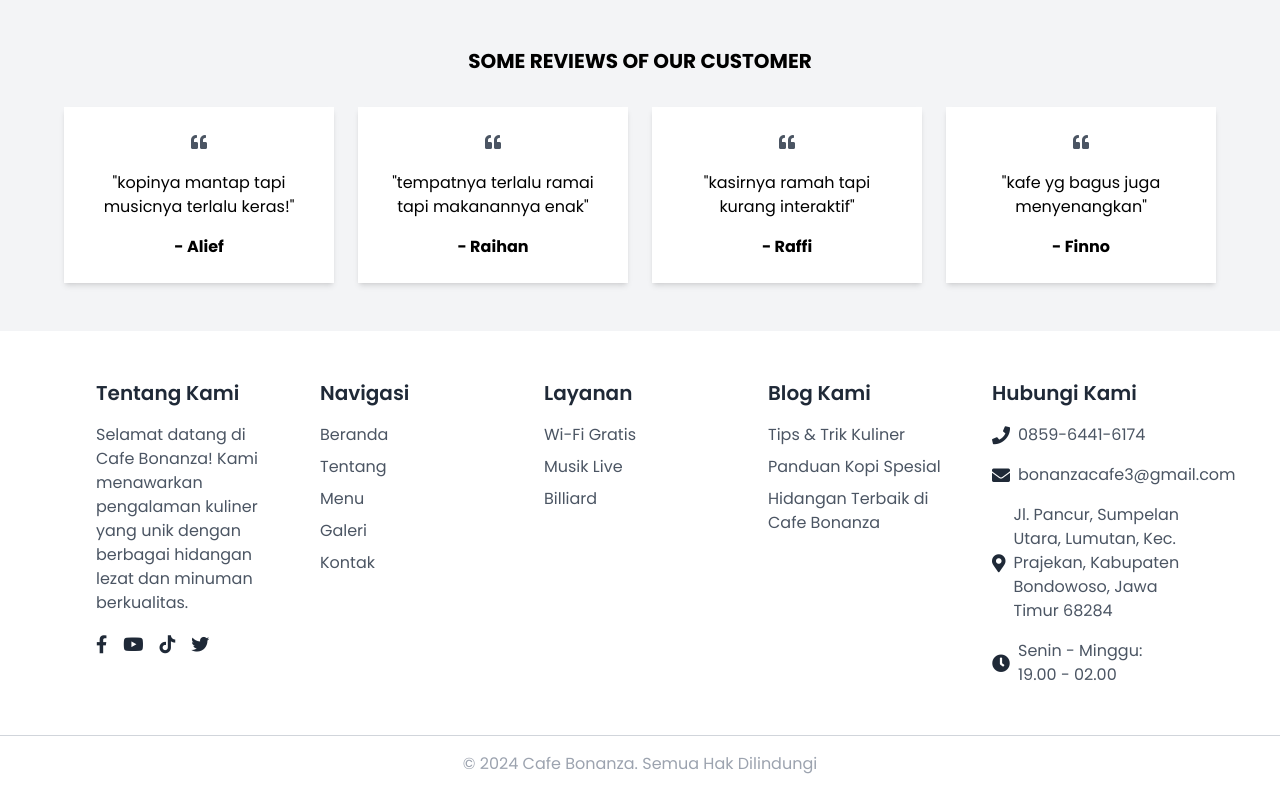
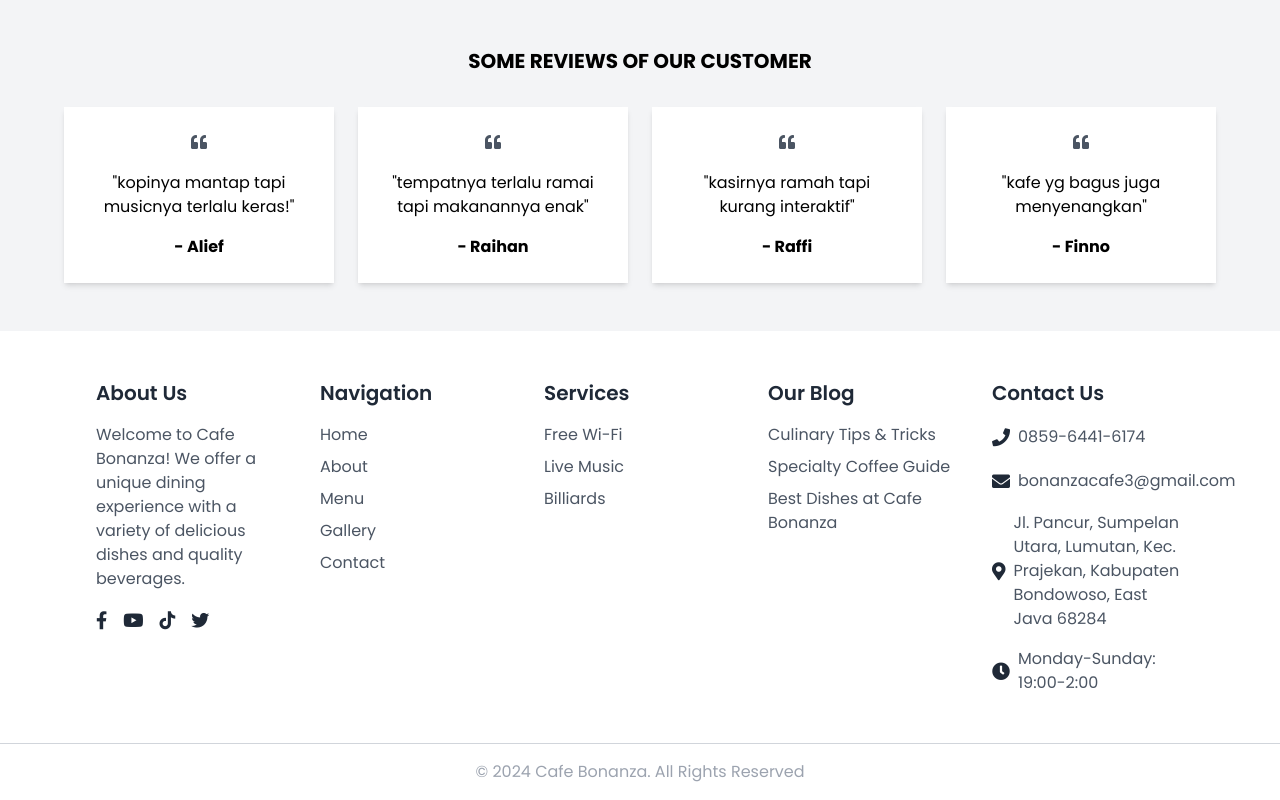
Before and after one commit to Chandra13July/CafeBonanza, a PHP site: page /layout/footer in a window 1280 px wide. Shown: the part 2680-3480 px from the top of the page. Before the commit the page ends 3454 px from the top, so only its background shows below. Run offline with PHP 8.4, Linux system fonts and the light colour scheme; some libraries are stand-ins or nearby versions; some web fonts are replaced.

Commit message:
Update Fitur Layout

```diff
--- a/app/views/layout/footer.php
+++ b/app/views/layout/footer.php
@@ -1,10 +1,3 @@
-<html lang="id">
-<head>
-    <meta charset="UTF-8">
-    <meta name="viewport" content="width=device-width, initial-scale=1.0">
-    <script src="https://cdn.tailwindcss.com"></script>
-    <link rel="stylesheet" href="https://cdnjs.cloudflare.com/ajax/libs/font-awesome/5.15.3/css/all.min.css">
-    <link href="https://fonts.googleapis.com/css2?family=Poppins:wght@100;200;300;400;500;600;700&display=swap" rel="stylesheet" />
     <style>
         body {
             font-family: 'Poppins', sans-serif;
@@ -15,10 +8,9 @@
     <body class="bg-gray-200 min-h-screen flex flex-col justify-end">
         <footer class="bg-white py-12">
             <div class="container mx-auto grid grid-cols-1 md:grid-cols-2 lg:grid-cols-5 gap-8 px-4 md:px-12 lg:px-24">
-            <!-- Tentang Kami -->
                 <div class="aboutus">
-                <h2 class="text-xl font-semibold text-gray-800 mb-4">Tentang Kami</h2>
-                <p class="text-gray-600 text-base">Selamat datang di Cafe Bonanza! Kami menawarkan pengalaman kuliner yang unik dengan berbagai hidangan lezat dan minuman berkualitas.</p>
+                    <h2 class="text-xl font-semibold text-gray-800 mb-4">About Us</h2>
+                    <p class="text-gray-600 text-base">Welcome to Cafe Bonanza! We offer a unique dining experience with a variety of delicious dishes and quality beverages.</p>
                     <ul class="flex space-x-4 mt-4">
                         <li><a href="#" class="text-gray-800 hover:text-gray-600 transition duration-300 text-lg"><i class="fab fa-facebook-f"></i></a></li>
                         <li><a href="#" class="text-gray-800 hover:text-gray-600 transition duration-300 text-lg"><i class="fab fa-youtube"></i></a></li>
@@ -26,38 +18,34 @@
                         <li><a href="#" class="text-gray-800 hover:text-gray-600 transition duration-300 text-lg"><i class="fab fa-twitter"></i></a></li>
                     </ul>
                 </div>
-            <!-- Tautan Navigasi -->
                 <div class="quicklinks">
-                <h2 class="text-xl font-semibold text-gray-800 mb-4">Navigasi</h2>
+                    <h2 class="text-xl font-semibold text-gray-800 mb-4">Navigation</h2>
                     <ul class="space-y-2">
-                    <li><a href="#" class="text-gray-600 hover:text-gray-800 transition duration-300 text-base">Beranda</a></li>
-                    <li><a href="#" class="text-gray-600 hover:text-gray-800 transition duration-300 text-base">Tentang</a></li>
-                    <li><a href="#" class="text-gray-600 hover:text-gray-800 transition duration-300 text-base">Menu</a></li>
-                    <li><a href="#" class="text-gray-600 hover:text-gray-800 transition duration-300 text-base">Galeri</a></li>
-                    <li><a href="#" class="text-gray-600 hover:text-gray-800 transition duration-300 text-base">Kontak</a></li>
+                        <li><a href="<?= BASEURL; ?>/home/index" class="text-gray-600 hover:text-gray-800 transition duration-300 text-base">Home</a></li>
+                        <li><a href="<?= BASEURL; ?>/home/about" class="text-gray-600 hover:text-gray-800 transition duration-300 text-base">About</a></li>
+                        <li><a href="<?= BASEURL; ?>/home/menu" class="text-gray-600 hover:text-gray-800 transition duration-300 text-base">Menu</a></li>
+                        <li><a href="<?= BASEURL; ?>/home/gallery" class="text-gray-600 hover:text-gray-800 transition duration-300 text-base">Gallery</a></li>
+                        <li><a href="<?= BASEURL; ?>/home/contact" class="text-gray-600 hover:text-gray-800 transition duration-300 text-base">Contact</a></li>
                     </ul>
                 </div>
-            <!-- Layanan -->
                 <div class="quicklinks">
-                <h2 class="text-xl font-semibold text-gray-800 mb-4">Layanan</h2>
+                    <h2 class="text-xl font-semibold text-gray-800 mb-4">Services</h2>
                     <ul class="space-y-2">
-                    <li class="text-gray-600 text-base">Wi-Fi Gratis</li>
-                    <li class="text-gray-600 text-base">Musik Live</li>
-                    <li class="text-gray-600 text-base">Billiard</li>
+                        <li class="text-gray-600 text-base">Free Wi-Fi</li>
+                        <li class="text-gray-600 text-base">Live Music</li>
+                        <li class="text-gray-600 text-base">Billiards</li>
                     </ul>
                 </div>
-            <!-- Blog -->
                 <div class="blog">
-                <h2 class="text-xl font-semibold text-gray-800 mb-4">Blog Kami</h2>
+                    <h2 class="text-xl font-semibold text-gray-800 mb-4">Our Blog</h2>
                     <ul class="space-y-2">
-                    <li><a href="#" class="text-gray-600 hover:text-gray-800 transition duration-300 text-base">Tips & Trik Kuliner</a></li>
-                    <li><a href="#" class="text-gray-600 hover:text-gray-800 transition duration-300 text-base">Panduan Kopi Spesial</a></li>
-                    <li><a href="#" class="text-gray-600 hover:text-gray-800 transition duration-300 text-base">Hidangan Terbaik di Cafe Bonanza</a></li>
+                        <li class="text-gray-600 hover:text-gray-800 transition duration-300 text-base">Culinary Tips & Tricks</a></li>
+                        <li class="text-gray-600 hover:text-gray-800 transition duration-300 text-base">Specialty Coffee Guide</a></li>
+                        <li class="text-gray-600 hover:text-gray-800 transition duration-300 text-base">Best Dishes at Cafe Bonanza</a></li>
                     </ul>
                 </div>
-            <!-- Hubungi Kami -->
                 <div class="contact">
-                <h2 class="text-xl font-semibold text-gray-800 mb-4">Hubungi Kami</h2>
+                    <h2 class="text-xl font-semibold text-gray-800 mb-4">Contact Us</h2>
                     <ul class="space-y-4">
                         <li class="flex items-center space-x-2">
                             <i class="fas fa-phone text-gray-800 text-lg"></i>
@@ -69,18 +57,17 @@
                         </li>
                         <li class="flex items-center space-x-2">
                             <i class="fas fa-map-marker-alt text-gray-800 text-lg"></i>
-                        <a href="#" class="text-gray-600 hover:text-gray-800 transition duration-300 text-base">Jl. Pancur, Sumpelan Utara, Lumutan, Kec. Prajekan, Kabupaten Bondowoso, Jawa Timur 68284</a>
+                            <a href="#" class="text-gray-600 hover:text-gray-800 transition duration-300 text-base">Jl. Pancur, Sumpelan Utara, Lumutan, Kec. Prajekan, Kabupaten Bondowoso, East Java 68284</a>
                         </li>
                         <li class="flex items-center space-x-2">
                             <i class="fas fa-clock text-gray-800 text-lg"></i>
-                        <span class="text-gray-600 text-base">Senin - Minggu: 19.00 - 02.00</span>
+                            <span class="text-gray-600 text-base">Monday-Sunday: 19:00-2:00</span>
                         </li>
                     </ul>
                 </div>
             </div>
         </footer>
         <div class="bg-white py-4 text-center text-gray-400 border-t border-gray-300">
-        <p class="text-base">&copy; 2024 Cafe Bonanza. Semua Hak Dilindungi</p>
+            <p class="text-base">&copy; 2024 Cafe Bonanza. All Rights Reserved</p>
         </div>
     </body>
-</html>
--- a/app/views/layout/header.php
+++ b/app/views/layout/header.php
@@ -10,12 +10,6 @@
     <link href="https://cdnjs.cloudflare.com/ajax/libs/font-awesome/5.15.3/css/all.min.css" rel="stylesheet" />
     <link href="https://fonts.googleapis.com/css2?family=Alexandria:wght@400;700&display=swap" rel="stylesheet" />
     <link href="//cdn.datatables.net/2.1.8/css/dataTables.dataTables.min.css" rel="stylesheet" />
-
+    <script src="https://unpkg.com/ionicons@4.5.10-0/dist/ionicons.js"></script>
 
 </head>
-
-<body>
-
-</body>
-
-</html>
--- a/app/views/layout/navbar.php
+++ b/app/views/layout/navbar.php
@@ -1,5 +1,5 @@
 <!DOCTYPE html>
-<html lang="id">
+<html lang="en">
 
 <head>
     <meta charset="UTF-8" />
@@ -52,7 +52,6 @@
 </head>
 
 <body class="bg-white">
-    <!-- Navbar -->
     <header class="bg-white border-b border-gray-300 sticky top-0 z-30">
         <nav class="flex justify-between items-center w-[92%] mx-auto py-4">
             <div>
@@ -65,12 +64,12 @@
                 <ul class="flex md:flex-row flex-col md:items-center md:gap-[4vw] gap-4">
                     <li>
                         <a class="text-gray-700 hover:text-black nav-link" href="<?= BASEURL; ?>/home/index">
-                            Beranda
+                            Home
                         </a>
                     </li>
                     <li>
                         <a class="text-gray-700 hover:text-black nav-link" href="<?= BASEURL; ?>/home/about">
-                            Tentang Kami
+                            About Us
                         </a>
                     </li>
                     <li>
@@ -80,12 +79,12 @@
                     </li>
                     <li>
                         <a class="text-gray-700 hover:text-black nav-link" href="<?= BASEURL; ?>/home/gallery">
-                            Galeri
+                            Gallery
                         </a>
                     </li>
                     <li>
                         <a class="text-gray-700 hover:text-black nav-link" href="<?= BASEURL; ?>/home/contact">
-                            Kontak
+                            Contact
                         </a>
                     </li>
                 </ul>
@@ -93,42 +92,45 @@
             <div class="relative flex items-center gap-6">
                 <?php if (isset($_SESSION['username'])): ?>
                     <div class="flex items-center relative">
-                        <!-- Gambar Pengguna -->
-                        <img onerror="this.src = '<?= BASEURL . '/img/user.png' ?>'" src="<?= !empty($_SESSION['ImageUrl']) ? BASEURL . '/' . $_SESSION['ImageUrl'] : BASEURL . '/img/user.png'; ?>" class="w-10 h-10 rounded-full mr-2 cursor-pointer" onclick="toggleDropdown()">
-
-                        <!-- Tampilkan Nama Pengguna -->
-                        <span class="text-gray-800 cursor-pointer" onclick="toggleDropdown()"><?= htmlspecialchars($_SESSION['username']); ?></span>
-
-                        <!-- Menu Dropdown -->
-                        <div id="dropdown-menu" class="absolute right-[-10px] top-full mt-2 w-48 bg-white rounded-lg shadow-lg hidden z-40">
-                            <a href="<?= BASEURL; ?>/home/profile" class="block px-4 py-2 text-gray-800 hover:bg-gray-200">Profil</a>
-                            <a href="#" class="block px-4 py-2 text-gray-800 hover:bg-gray-200" onclick="openLogoutModal()">Keluar</a>
+                        <img onerror="this.src = '<?= BASEURL . '/img/user.png' ?>'"
+                            src="<?= !empty($_SESSION['ImageUrl']) ? BASEURL . '/' . $_SESSION['ImageUrl'] : BASEURL . '/img/user.png'; ?>"
+                            class="w-10 h-10 rounded-full mr-2 cursor-pointer"
+                            onclick="toggleDropdown()">
+                        <span class="text-gray-800 cursor-pointer" onclick="toggleDropdown()">
+                            <?= htmlspecialchars($_SESSION['username']); ?>
+                        </span>
+                        <div id="dropdown-menu" class="absolute right-100 top-full mt-2 w-40 bg-white rounded-lg shadow-lg hidden z-40">
+                            <a href="<?= BASEURL; ?>/home/profile" class="block px-4 py-3 text-base text-gray-800 hover:bg-gray-200 flex items-center">
+                                <i class="fas fa-user-circle mr-2 text-gray-600 text-lg"></i> Profile
+                            </a>
+                            <a href="<?= BASEURL; ?>/home/cart" class="block px-4 py-3 text-base text-gray-800 hover:bg-gray-200 flex items-center">
+                                <i class="fas fa-shopping-cart mr-2 text-gray-600 text-lg"></i> Cart
+                            </a>
+                            <a href="<?= BASEURL; ?>/home/wishlist" class="block px-4 py-3 text-base text-gray-800 hover:bg-gray-200 flex items-center">
+                                <i class="fas fa-heart mr-2 text-gray-600 text-lg"></i> Wishlist
+                            </a>
+                            <a href="#" class="block px-4 py-3 text-base text-gray-800 hover:bg-gray-200 flex items-center" onclick="openLogoutModal()">
+                                <i class="fas fa-sign-out-alt mr-2 text-gray-600 text-lg"></i> Logout
+                            </a>
                         </div>
                     </div>
                 <?php else: ?>
-                    <!-- Tombol Masuk -->
-                    <a class="bg-gray-700 text-white px-8 py-2 rounded-full btn-effect" href="<?= BASEURL; ?>/auth/login">
-                        Masuk
+                    <a class="bg-gray-700 text-white px-8 py-2 rounded-full btn-effect flex items-center gap-2" href="<?= BASEURL; ?>/auth/login">
+                        <ion-icon name="log-in-outline"></ion-icon> Login
                     </a>
                 <?php endif; ?>
-
-                <!-- Ikon Menu Mobile -->
                 <ion-icon class="text-3xl cursor-pointer md:hidden" name="menu" onclick="onToggleMenu(this)"></ion-icon>
             </div>
         </nav>
     </header>
-
-    <!-- Kontainer Notifikasi -->
     <div id="notification-container" class="fixed top-5 right-5 z-50"></div>
-
-    <!-- Modal Konfirmasi Logout -->
     <div id="logout-modal" class="fixed inset-0 flex items-center justify-center z-50 hidden bg-black bg-opacity-50">
         <div class="bg-white rounded-lg shadow-lg p-6 w-96">
-            <h2 class="text-lg font-semibold mb-4">Konfirmasi Keluar</h2>
-            <p>Apakah Anda yakin ingin keluar?</p>
+            <h2 class="text-lg font-semibold mb-4">Confirm Logout</h2>
+            <p>Are you sure you want to logout?</p>
             <div class="flex justify-end mt-6">
-                <button class="bg-gray-300 text-gray-800 px-4 py-2 rounded-md mr-2" onclick="closeLogoutModal()">Batal</button>
-                <button class="bg-red-600 text-white px-4 py-2 rounded-md" onclick="confirmLogout()">Keluar</button>
+                <button class="bg-gray-300 text-gray-800 px-4 py-2 rounded-md mr-2" onclick="closeLogoutModal()">Cancel</button>
+                <button class="bg-red-600 text-white px-4 py-2 rounded-md" onclick="confirmLogout()">Logout</button>
             </div>
         </div>
     </div>
@@ -147,13 +149,11 @@
             }
         }
 
-        // Menampilkan Dropdown Menu
         function toggleDropdown() {
             const dropdownMenu = document.getElementById('dropdown-menu');
             dropdownMenu.classList.toggle('hidden');
         }
 
-        // Menutup dropdown jika diklik di luar
         window.onclick = function(event) {
             if (!event.target.matches('.cursor-pointer')) {
                 const dropdowns = document.getElementsByClassName("absolute");
@@ -166,17 +166,14 @@
             }
         }
 
-        // Fungsi Menampilkan Notifikasi
         function showNotification(message, type = 'info') {
             const container = document.getElementById('notification-container');
             const notification = document.createElement('div');
             notification.className = `p-4 mb-4 text-sm text-white rounded-lg shadow-md ${type === 'success' ? 'bg-green-500' : type === 'error' ? 'bg-red-500' : 'bg-blue-500'}`;
             notification.textContent = message;
 
-            // Menambahkan notifikasi ke kontainer
             container.appendChild(notification);
 
-            // Secara otomatis menghapus notifikasi setelah 3 detik
             setTimeout(() => {
                 notification.classList.add('fade-out');
                 setTimeout(() => {
@@ -185,7 +182,6 @@
             }, 3000);
         }
 
-        // Fungsi Modal Logout
         function openLogoutModal() {
             document.getElementById('logout-modal').classList.remove('hidden');
         }
```
Lines whose indentation alone changed are shown as unchanged.
